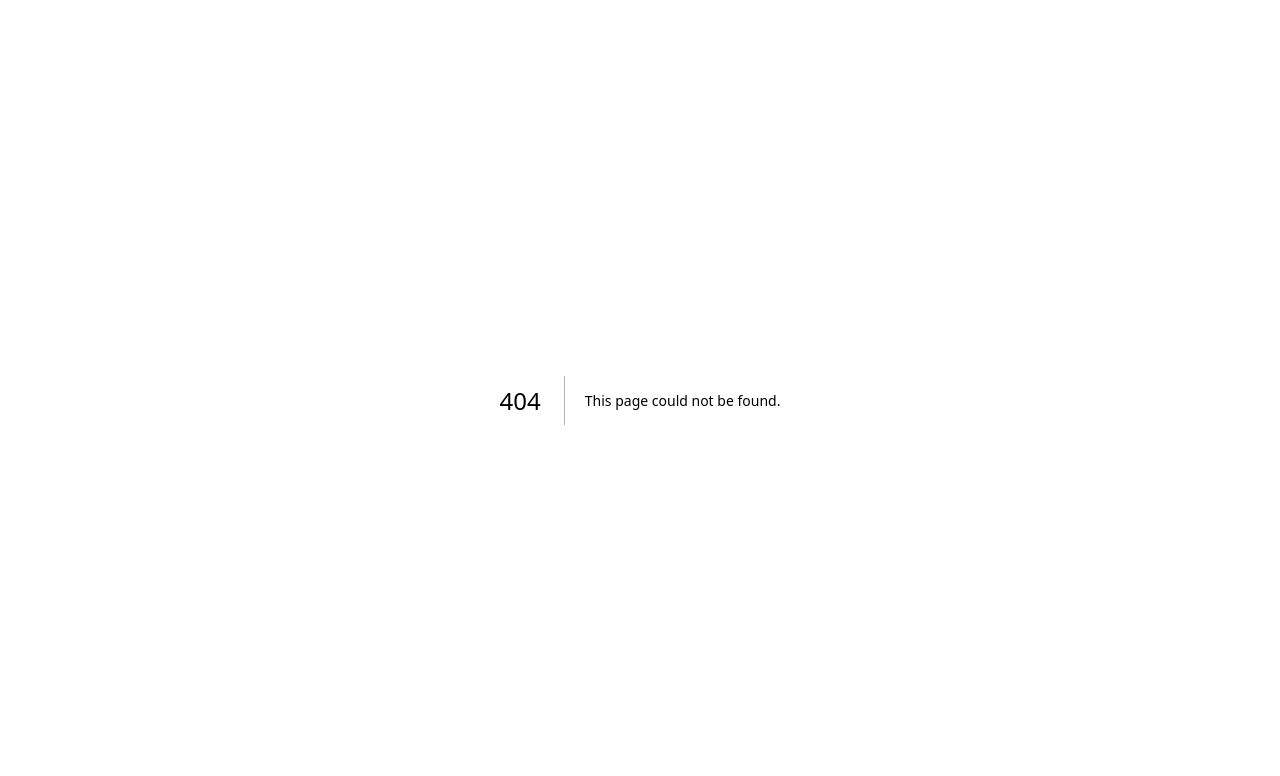
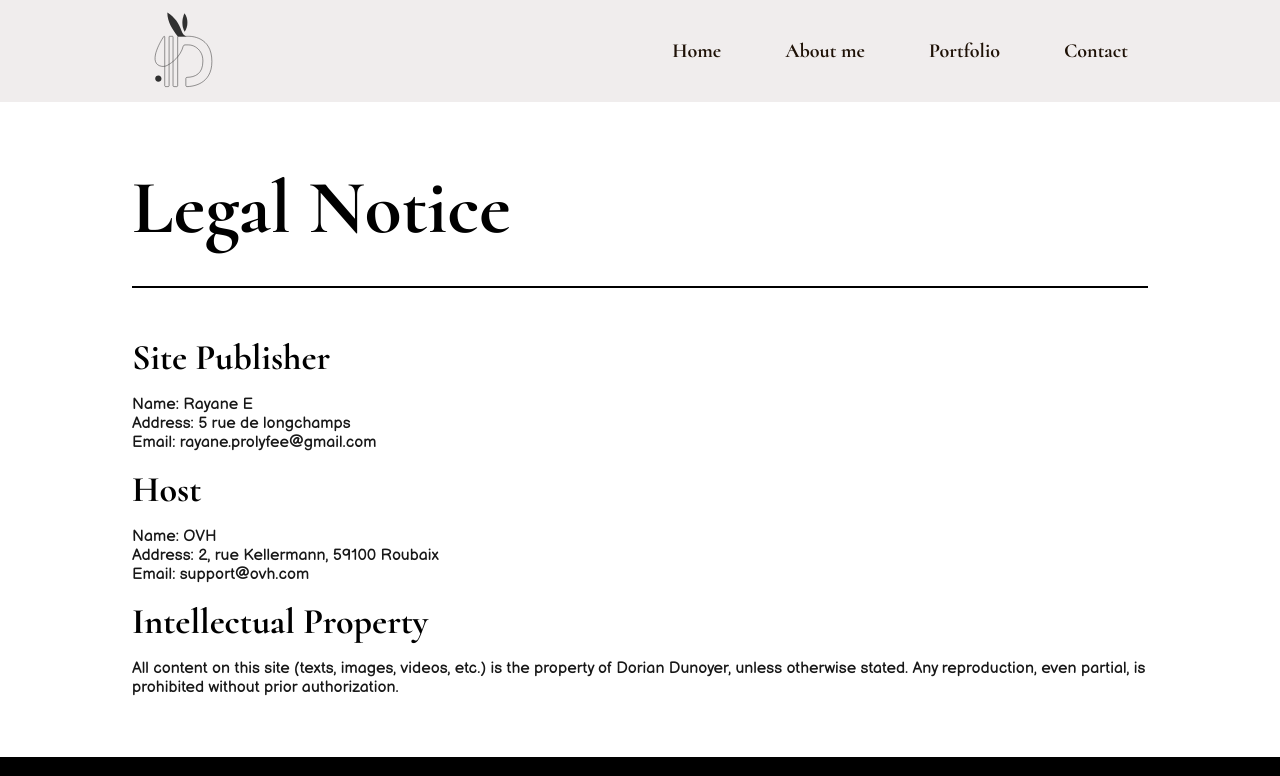
Before and after one commit to ProLyfe/dorian-dunoyer, a Next.js app: page /legal-notice in a window 1280 px wide. Before the commit this address had no page. Shown: the top 776 px of the page. Built offline with nearby package versions, Linux system fonts and the light colour scheme.

Commit message:
fix bugs

```diff
--- a/app/components/Footer.jsx
+++ b/app/components/Footer.jsx
@@ -2,6 +2,7 @@ import styles from '../styles/_footer.module.scss';
 import logoDorian from '../images/logo-dorian-white.svg';
 import Image from 'next/image';
 import UIWidth from './UIWidth';
+import Link from 'next/link';
 
 const Footer = () => (
     <footer className={styles.footerContainer} id="contact">
@@ -10,6 +11,10 @@ const Footer = () => (
             <p>Personal Information: </p>
             <p>Dorian Dunoyer | Contact: </p>
             <p>sinui7@naver.com | Address: boulevard Saint-Denis, 92400 Courbevoie</p>
+            <p></p>
+            <Link href="/legal-notice">
+                <p className={styles.footerLink}>Legal Notice</p>
+            </Link>
             <p className={styles.footerCopyright}>Copyright © Dorian.Dunoyer All rights reserved.</p>
         </UIWidth>
     </footer>
--- a/app/components/FullscreenModal.jsx
+++ b/app/components/FullscreenModal.jsx
@@ -27,6 +27,10 @@ export default function FullscreenModal() {
     setIsModalOpen(false);
   };
 
+  const handleContextMenu = (e) => {
+    e.preventDefault(); // Bloque le clic droit
+  };
+
   return (
     <div>
       {isModalOpen && (
@@ -38,6 +42,7 @@ export default function FullscreenModal() {
             muted
             onEnded={handleVideoEnd}
             playsInline
+            onContextMenu={handleContextMenu}
           />
           <button
             className={styles.closeButton}
--- a/app/components/Header.jsx
+++ b/app/components/Header.jsx
@@ -6,10 +6,12 @@ import SVGIMG from '../images/logo-dorian.svg';
 import UIWidth from './UIWidth';
 import Link from 'next/link';
 import Video from './Video';
+import { usePathname } from 'next/navigation'
 
 const Header = () => {
 
     const [isOpen, setIsOpen] = useState(false);
+    const pathname = usePathname()
 
     const toggleMenu = () => {
         setIsOpen(!isOpen);
@@ -36,10 +38,10 @@ const Header = () => {
                     <Image src={SVGIMG} alt={"Logo Dorian"} height={85}/>
                 </Link>
                     <ul className={styles.navbarDesktopMenu}>
-                        <li><Link href="#home" onClick={handleScroll}>Home</Link></li>
-                        <li><Link href="#about-me" onClick={handleScroll}>About me</Link></li>
-                        <li><Link href="#portfolio" onClick={handleScroll}>Portfolio</Link></li>
-                        <li><Link href="#contact" onClick={handleScroll}>Contact</Link></li>
+                        <li><Link href="/" onClick={pathname === '/' && handleScroll}>Home</Link></li>
+                        <li><Link href="/#about-me" onClick={pathname === '/' && handleScroll}>About me</Link></li>
+                        <li><Link href="/#portfolio" onClick={pathname === '/' && handleScroll}>Portfolio</Link></li>
+                        <li><Link href="/#about" onClick={pathname === '/' && handleScroll}>Contact</Link></li>
                     </ul>
                 </div>
                 {/* Burger Menu */}
--- /dev/null
+++ b/app/components/LegalNoticeSection.jsx
@@ -0,0 +1,35 @@
+import UIWidth from './UIWidth';
+import styles from '../styles/_legal-notice-section.module.scss';
+import Hr from './Hr';
+
+const LegalNoticeSection = () => {
+
+    return (
+        <div className={styles.portfolioSection}>
+            <UIWidth>
+                <div className={styles.portfolioSectionContainer}>
+                    <h2>Legal Notice</h2>
+                    <Hr color="black"/>
+                    <div className={styles.portfolioSectionPhotosContainer}>
+                        <h3>Site Publisher</h3>
+                        <p>Name: Rayane E</p>
+                        <p>Address: 5 rue de longchamps</p>
+                        <p>Email: rayane.prolyfee@gmail.com</p>
+                    </div>
+                    <div className={styles.portfolioSectionPhotosContainer}>
+                        <h3>Host</h3>
+                        <p>Name: OVH</p>
+                        <p>Address: 2, rue Kellermann, 59100 Roubaix</p>
+                        <p>Email: support@ovh.com</p>
+                    </div>
+                    <div className={styles.portfolioSectionPhotosContainer}>
+                        <h3>Intellectual Property</h3>
+                        <p>All content on this site (texts, images, videos, etc.) is the property of Dorian Dunoyer, unless otherwise stated. Any reproduction, even partial, is prohibited without prior authorization.</p>
+                    </div>
+                </div>
+            </UIWidth>
+        </div>
+    );
+};
+
+export default LegalNoticeSection;
--- /dev/null
+++ b/app/legal-notice/page.js
@@ -0,0 +1,14 @@
+import styles from "../page.module.css";
+import Header from "../components/Header";
+import Footer from "../components/Footer";
+import LegalNoticeSection from "../components/LegalNoticeSection";
+
+export default function LegalNotice() {
+  return (
+    <div className={styles.page}>
+     <Header/>
+     <LegalNoticeSection/>
+     <Footer/>
+    </div>
+  );
+};
--- a/app/styles/_footer.module.scss
+++ b/app/styles/_footer.module.scss
@@ -3,6 +3,9 @@
     color: white;
     font-family: $heading-font;
     line-height: 1.25rem;
+    .footerLink {
+        text-decoration: underline;
+    }
     .footerCopyright {
         margin-top: 3rem;
     }
--- /dev/null
+++ b/app/styles/_legal-notice-section.module.scss
@@ -0,0 +1,43 @@
+.portfolioSection {
+    background-color: white;
+    padding-top: 2.75rem;
+    padding-bottom: 2.75rem;
+    .portfolioSectionContainer {
+        display: flex;
+        flex-direction: column;
+        align-items: center;
+        h2 {
+            font-family: $heading-font;
+            font-size: 2.25rem;
+            display: block;
+            width: 100%;
+            color: black;
+            @include lg {
+                font-size: 4.75rem;
+            }
+        }
+        h3 {
+            font-family: $heading-font;
+            font-size: 1.75rem;
+            display: block;
+            width: 100%;
+            color: black;
+            margin-bottom: 1rem;
+            margin-top: 1rem;
+            // text-decoration: underline;
+            @include lg {
+                font-size: 2.25rem;
+            }
+        }
+        p {
+            font-family: $body-font;
+        }
+        .portfolioSectionPhotosContainer {
+            width: 100%;
+            // display: flex;
+            gap: 1rem; /* Espace entre les éléments */
+            flex-wrap: wrap; /* Permet aux éléments de passer à la ligne */
+            justify-content: space-between;
+        }
+    }
+}
```
